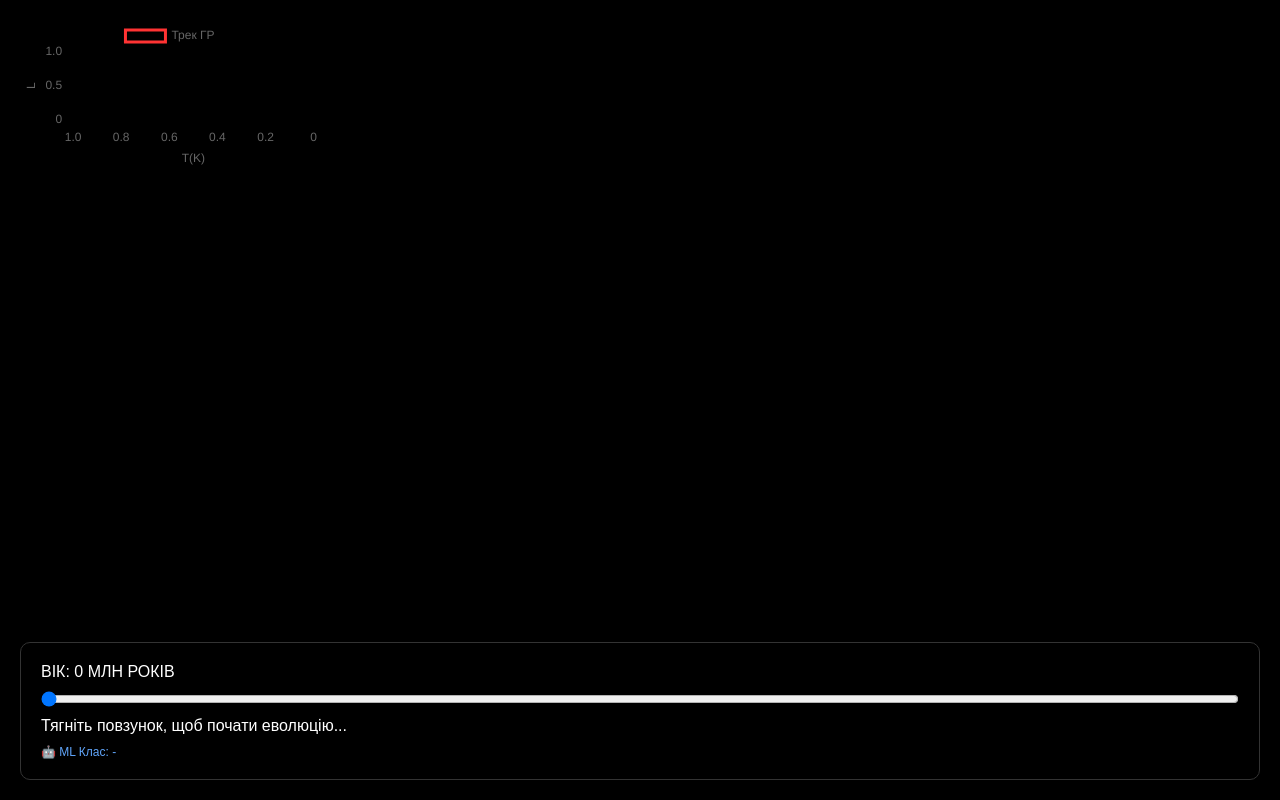
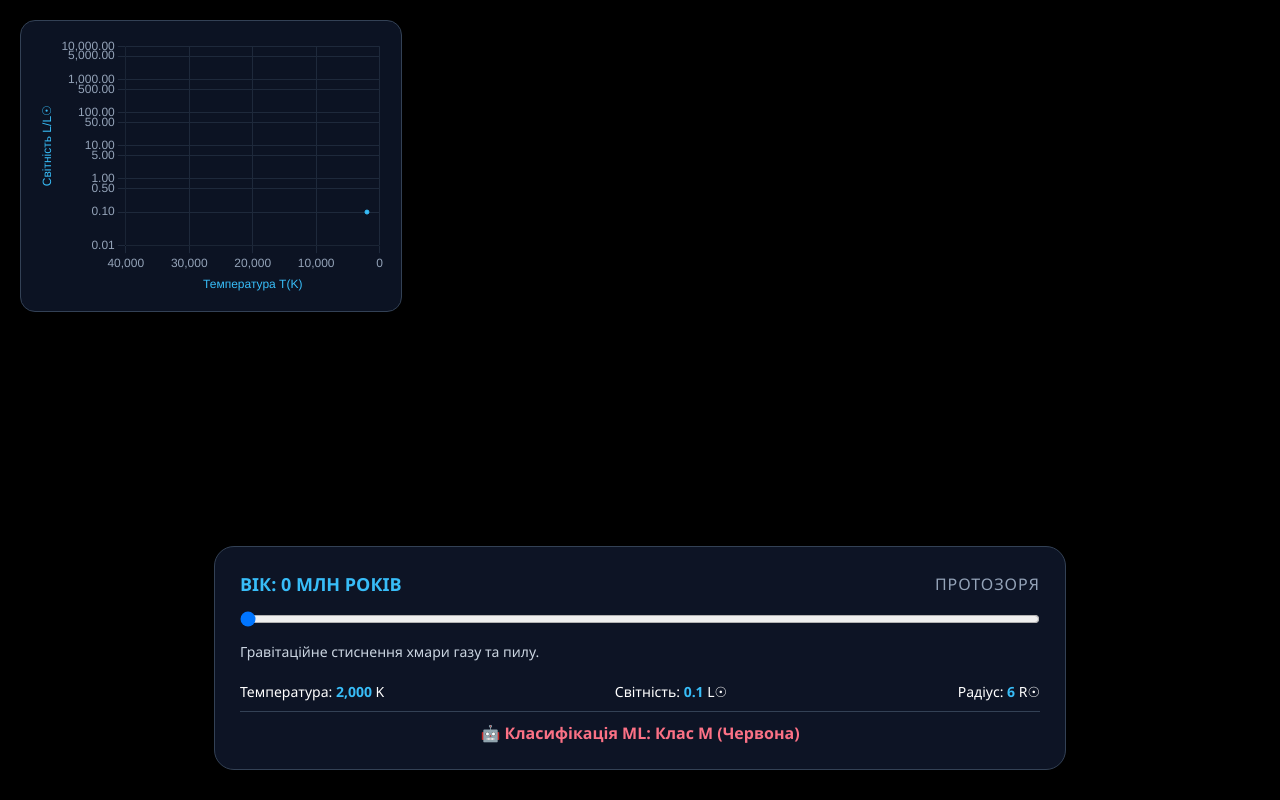
Before and after one commit to AndDoro/exam_project_-Star_Evolution, a plain HTML site: page examples/advanced-demo.html in a window 1280 px wide. Drawn offline with nearby package versions, Linux system fonts and the light colour scheme.

Commit message:
Update advanced-demo.html

```diff
--- a/examples/advanced-demo.html
+++ b/examples/advanced-demo.html
@@ -2,31 +2,76 @@
 <html>
 <head>
     <meta charset="UTF-8">
-    <title>3D Зоряна еволюція</title>
+    <title>VR Star Evolution - Fixed</title>
     <script src="https://aframe.io/releases/1.4.0/aframe.min.js"></script>
     <script src="https://cdn.jsdelivr.net/npm/chart.js"></script>
     <style>
-        body { margin: 0; font-family: sans-serif; background: #000; }
-        #ui { position: absolute; bottom: 20px; left: 20px; right: 20px; background: rgba(0,0,0,0.8); color: #fff; padding: 20px; border-radius: 10px; z-index: 100; border: 1px solid #333; }
-        #graph { position: absolute; top: 20px; left: 20px; width: 300px; height: 220px; background: rgba(0,0,0,0.8); z-index: 100; border-radius: 10px; }
-        input { width: 100%; margin: 10px 0; }
+        body { margin: 0; background: #000; font-family: 'Segoe UI', sans-serif; overflow: hidden; }
+
+        /* Панель керування */
+        #ui-panel {
+            position: absolute; bottom: 30px; left: 50%; transform: translateX(-50%);
+            width: 80%; max-width: 800px;
+            background: rgba(15, 23, 42, 0.9); color: #fff; padding: 25px;
+            border-radius: 20px; border: 1px solid #334155; z-index: 100;
+            box-shadow: 0 10px 30px rgba(0,0,0,0.5);
+        }
+
+        /* Контейнер графіка */
+        #chart-container {
+            position: absolute; top: 20px; left: 20px;
+            width: 350px; height: 260px;
+            background: rgba(15, 23, 42, 0.85); padding: 15px;
+            border-radius: 15px; border: 1px solid #334155; z-index: 100;
+        }
+
+        input[type=range] { width: 100%; cursor: pointer; margin: 15px 0; }
+
+        .stats-row { display: flex; justify-content: space-between; font-size: 14px; }
+        .stat-val { color: #38bdf8; font-weight: bold; }
+        .ml-info { color: #fb7185; font-weight: bold; text-align: center; margin-top: 10px; border-top: 1px solid #334155; padding-top: 10px; }
     </style>
 </head>
 <body>
-    <div id="graph"><canvas id="hrChart"></canvas></div>
 
-    <div id="ui">
-        <div id="age">ВІК: 0 МЛН РОКІВ</div>
-        <input type="range" id="timeSlider" min="0" max="100" value="0">
-        <div id="info">Тягніть повзунок, щоб почати еволюцію...</div>
-        <div style="font-size: 12px; color: #60a5fa; margin-top: 10px;">🤖 ML Клас: <span id="ml-class">-</span></div>
+    <div id="chart-container">
+        <canvas id="hrChart"></canvas>
     </div>
 
-    <a-scene embedded>
+    <div id="ui-panel">
+        <div style="display: flex; justify-content: space-between; align-items: center;">
+            <div id="age" style="font-size: 18px; font-weight: bold; color: #38bdf8;">ВІК: 0 МЛН РОКІВ</div>
+            <div id="stage-name" style="text-transform: uppercase; letter-spacing: 1px; color: #94a3b8;">Підготовка...</div>
+        </div>
+
+        <input type="range" id="timeSlider" min="0" max="100" value="0" step="0.5">
+
+        <div id="info" style="font-size: 14px; color: #cbd5e1; min-height: 40px;">Тягніть повзунок, щоб почати життєвий цикл зорі.</div>
+
+        <div class="stats-row">
+            <div>Температура: <span id="vTemp" class="stat-val">-</span> K</div>
+            <div>Світність: <span id="vLum" class="stat-val">-</span> L☉</div>
+            <div>Радіус: <span id="vRad" class="stat-val">-</span> R☉</div>
+        </div>
+
+        <div class="ml-info">🤖 Класифікація ML: <span id="mlClass">-</span></div>
+    </div>
+
+    <a-scene vr-mode-ui="enabled: false">
         <a-sky color="#000005"></a-sky>
-        <a-sphere id="star" position="0 1.5 -5" radius="1" material="emissive: #ffaa00; shader: flat;"></a-sphere>
-        <a-light type="point" id="light" position="0 1.5 -5" intensity="1"></a-light>
-        <a-camera position="0 1.5 0"></a-camera>
+
+        <a-entity id="star-anchor" position="0 1.5 -6">
+            <a-sphere id="star-body"
+                      radius="1"
+                      material="shader: standard; emissiveIntensity: 1; metalness: 0; roughness: 1;">
+            </a-sphere>
+
+            <a-light id="star-light" type="point" intensity="1.5" distance="50"></a-light>
+        </a-entity>
+
+        <a-entity position="0 1.5 0">
+            <a-camera wasd-controls-enabled="false" look-controls="enabled: true"></a-camera>
+        </a-entity>
     </a-scene>
 
     <script type="module">
@@ -34,34 +79,89 @@
         import { classifySpectralClass } from '../src/ml/star-classifier.js';
 
         const slider = document.getElementById('timeSlider');
-        const star = document.getElementById('star');
+        const starBody = document.getElementById('star-body');
+        const starLight = document.getElementById('star-light');
+        const ctx = document.getElementById('hrChart').getContext('2d');
 
-        // Налаштування Графіка
-        const ctx = document.getElementById('hrChart').getContext('2d');
+        // Налаштування Chart.js для красивого відображення в темній темі
+        Chart.defaults.color = '#94a3b8';
         const hrChart = new Chart(ctx, {
             type: 'scatter',
-            data: { datasets: [{ label: 'Трек ГР', data: [], borderColor: '#ff3333', showLine: true }] },
-            options: { scales: { x: { reverse: true, title: {display:true, text:'T(K)'} }, y: { title: {display:true, text:'L'} } } }
+            data: {
+                datasets: [{
+                    label: 'Трек еволюції',
+                    data: [],
+                    borderColor: '#38bdf8',
+                    backgroundColor: '#38bdf8',
+                    showLine: true,
+                    pointRadius: 2,
+                    tension: 0.3
+                }]
+            },
+            options: {
+                responsive: true,
+                maintainAspectRatio: false,
+                scales: {
+                    x: {
+                        reverse: true, min: 0, max: 40000,
+                        title: { display: true, text: 'Температура T(K)', color: '#38bdf8' },
+                        grid: { color: '#1e293b' }
+                    },
+                    y: {
+                        type: 'logarithmic', min: 0.01, max: 10000,
+                        title: { display: true, text: 'Світність L/L☉', color: '#38bdf8' },
+                        grid: { color: '#1e293b' }
+                    }
+                },
+                plugins: { legend: { display: false } }
+            }
         });
 
         slider.addEventListener('input', (e) => {
             const t = parseFloat(e.target.value);
-            const stats = getStarStats(t);
-            const mlClass = classifySpectralClass(stats.temp);
+            const data = getStarStats(t);
+            const mlClass = classifySpectralClass(data.temp);
 
-            // Оновлення 3D
-            star.setAttribute('radius', Math.max(0.2, stats.rad * 0.2));
-            star.setAttribute('material', 'color', stats.color);
+            // 1. Оновлення 3D об'єкта (Коректне встановлення атрибутів)
+            // Обмежуємо візуальний радіус, щоб він не був замалим або завеликим для екрану
+            const visualRad = t < 97 ? Math.max(0.4, data.rad * 0.15) : 0.2;
 
-            // Оновлення Тексту
+            starBody.setAttribute('radius', visualRad);
+            // Важливо: встановлюємо колір і самосвітіння (emissive)
+            starBody.setAttribute('material', {
+                color: data.color,
+                emissive: data.color,
+                emissiveIntensity: t < 97 ? 1 : 1.5
+            });
+
+            // Оновлення світла
+            starLight.setAttribute('light', {
+                color: data.color,
+                intensity: t < 97 ? 1.5 : 2
+            });
+
+            // 2. Оновлення Текстового UI
             document.getElementById('age').innerText = `ВІК: ${Math.floor(t * 150)} МЛН РОКІВ`;
-            document.getElementById('info').innerText = `${stats.s_class}: ${stats.info}`;
-            document.getElementById('ml-class').innerText = mlClass;
+            document.getElementById('stage-name').innerText = data.s_class;
+            document.getElementById('info').innerText = data.info;
+            document.getElementById('vTemp').innerText = data.temp.toLocaleString();
+            document.getElementById('vLum').innerText = data.lum;
+            document.getElementById('vRad').innerText = data.rad;
+            document.getElementById('mlClass').innerText = mlClass;
 
-            // Оновлення Графіка
-            hrChart.data.datasets[0].data.push({ x: stats.temp, y: stats.lum });
-            hrChart.update('none');
+            // 3. Оновлення графіка
+            // Якщо рухаємо назад — очищуємо хвіст графіка
+            if (hrChart.data.datasets[0].data.length > t * 2) {
+                hrChart.data.datasets[0].data = hrChart.data.datasets[0].data.slice(0, t * 2);
+            }
+            hrChart.data.datasets[0].data.push({ x: data.temp, y: data.lum });
+            hrChart.update('none'); // Оновлення без анімації для швидкості
         });
+
+        // Початковий стан
+        window.onload = () => {
+            slider.dispatchEvent(new Event('input'));
+        };
     </script>
 </body>
 </html>
```
